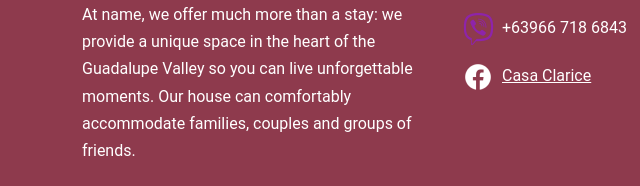
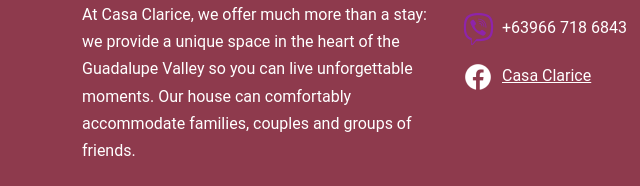
Before and after one commit to logobyte/casaclaricetransient, a website: page index.html in a window 1280 px wide. Shown: the part 5968-6154 px from the top of the page, 0-640 px from the left. Drawn offline with nearby package versions, Linux system fonts and the light colour scheme.

Commit message:
Update index.html

```diff
--- a/index.html
+++ b/index.html
@@ -283,7 +283,7 @@
             <img src="images/Logos/logos.png" class="mb-3 footerLogo" alt="logo" width="40%" height="35%">
 
             <p>
-              At <span>name</span>, we offer much more than a stay: we provide a unique space in the heart of the Guadalupe Valley so you can live unforgettable moments. Our house can comfortably accommodate families, couples and groups of friends.
+              At <span>Casa Clarice</span>, we offer much more than a stay: we provide a unique space in the heart of the Guadalupe Valley so you can live unforgettable moments. Our house can comfortably accommodate families, couples and groups of friends.
             </p>
           </div>
           <!-- Column 1 -->
```
